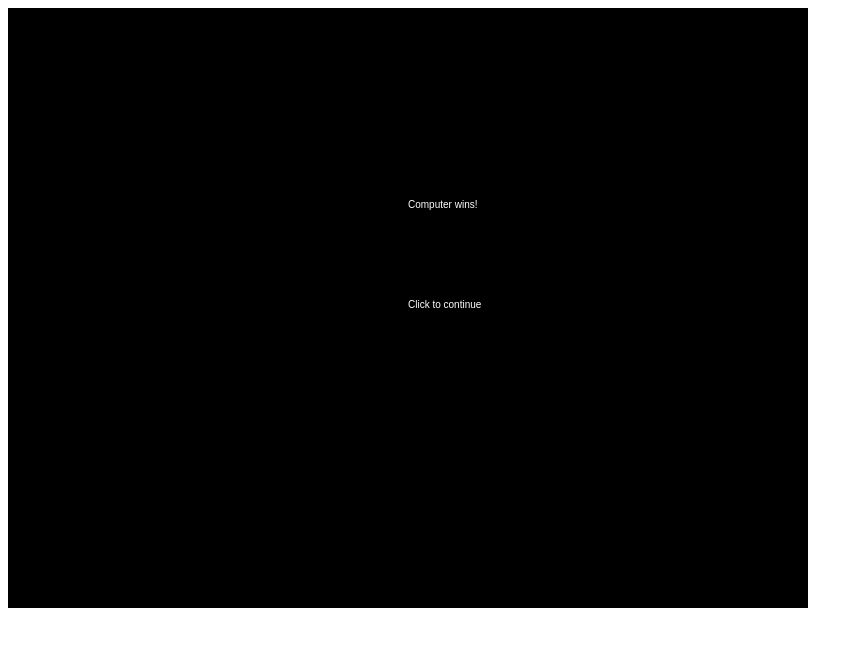
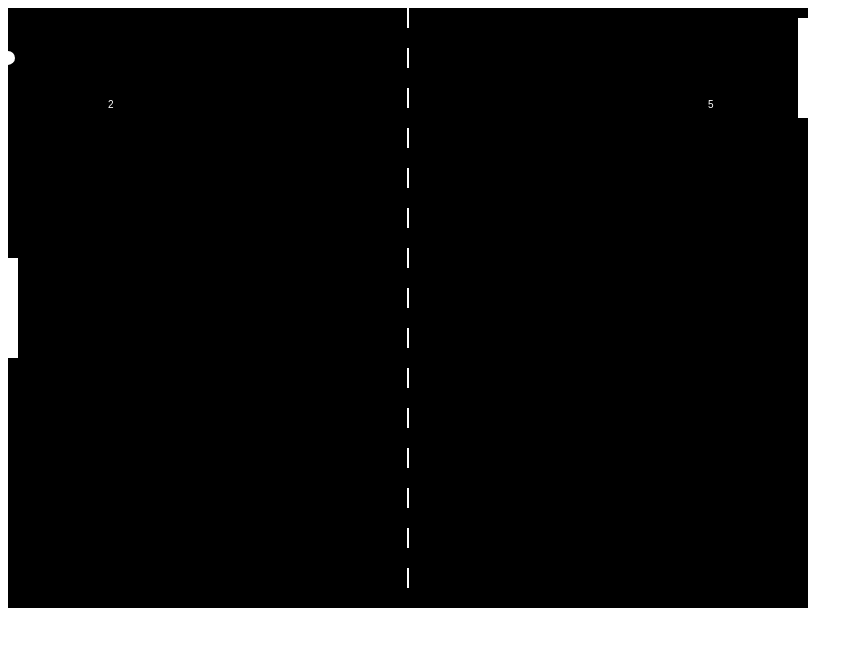
Before and after one commit to Ihcarp-work/project, a plain HTML site: page game.html in a window 1280 px wide. Shown: the whole page, without its empty margins (0-863 px from the left). Drawn offline with Linux system fonts and the light colour scheme.

Commit message:
fixed error in scoring

```diff
--- a/game.html
+++ b/game.html
@@ -15,7 +15,7 @@
         var player = 0; //score of the player
         var computer = 0; //score of the computer
 
-        const winScore = 3;
+        const winScore = 15;
         var victory = false; //temporarily pauses the game and shows victory
 
         function handleMouseClick(evt){
@@ -98,6 +98,7 @@
                 } else {
                     player++
                     ballReset();
+                    return;
                 }
             }
             if (ballY < 0 ) {
```
